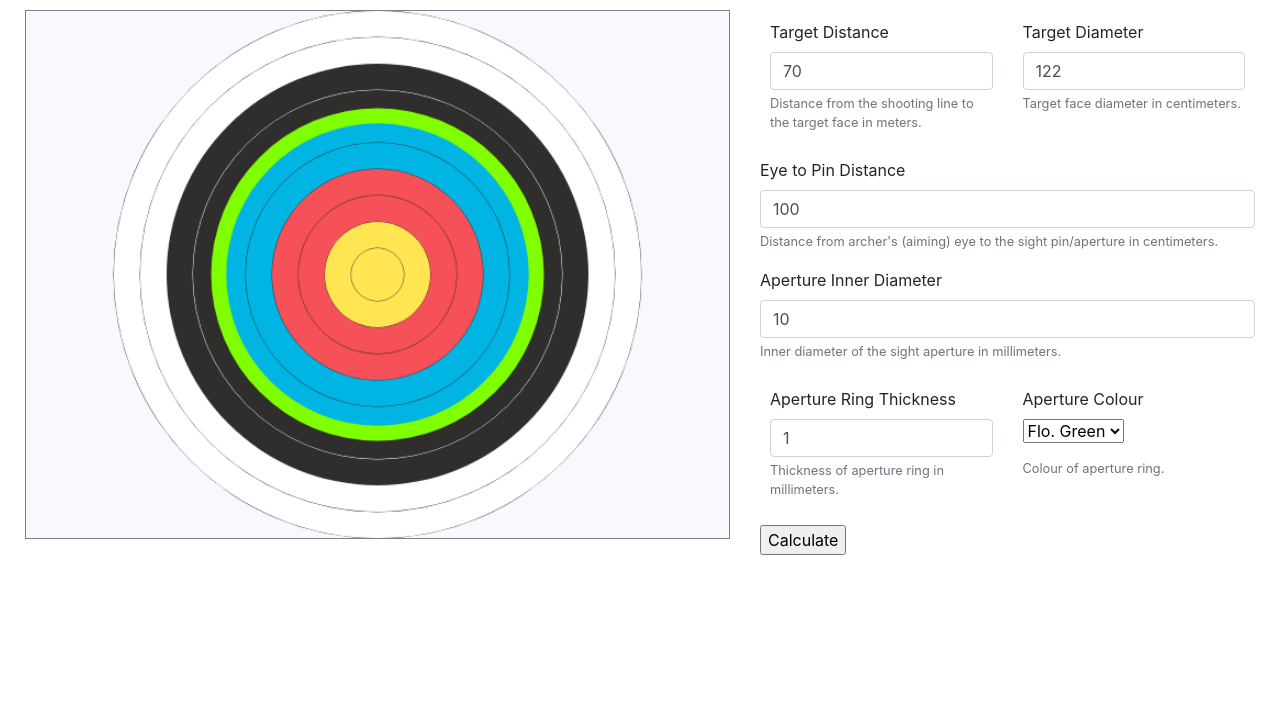
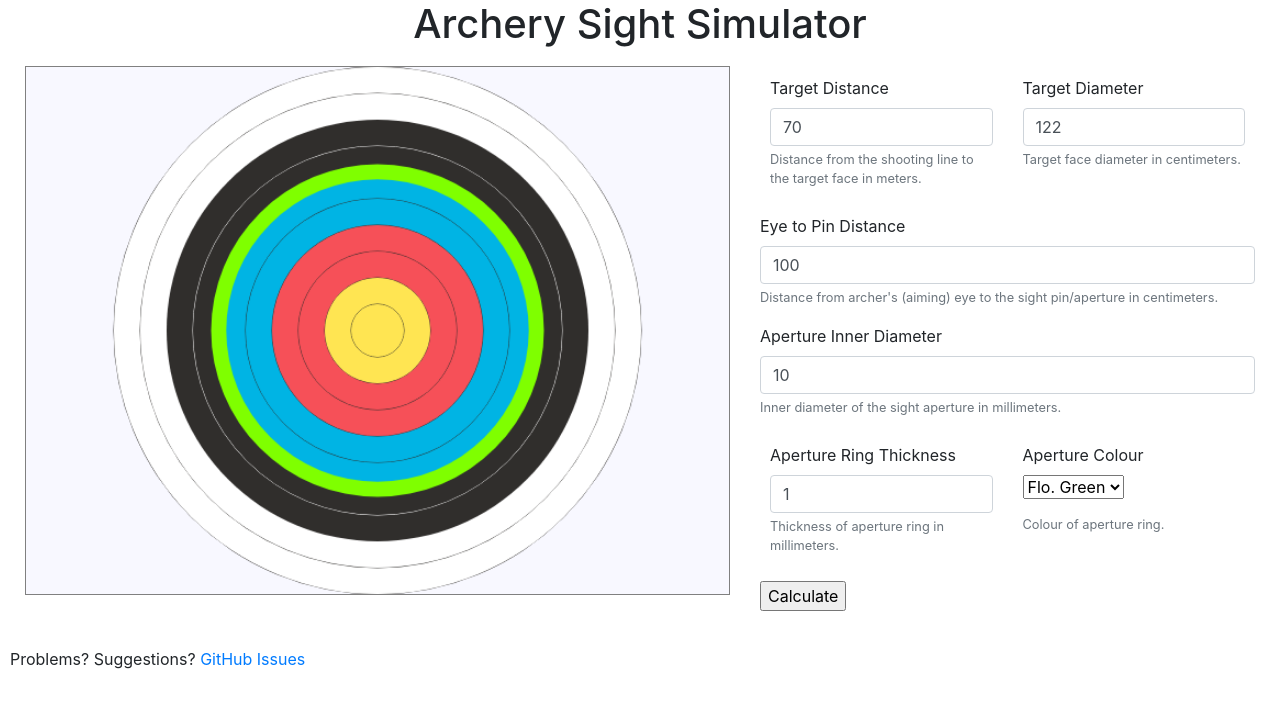
Before and after one commit to andrewazores/archery-sight-simulator, an Angular app: page / in a window 1280 px wide. Shown: the top 708 px of the page. Built offline with nearby package versions, Linux system fonts and the light colour scheme.

Commit message:
Add app title and footer

```diff
--- a/src/index.html
+++ b/src/index.html
@@ -8,6 +8,10 @@
   <link rel="icon" type="image/x-icon" href="favicon.ico">
 </head>
 <body>
+  <h1 class="app-title">Archery Sight Simulator</h1>
   <app-root></app-root>
+  <footer>
+    <p>Problems? Suggestions? <a href="https://github.com/andrewazores/archery-sight-simulator/issues">GitHub Issues</a></p>
+  </footer>
 </body>
 </html>
--- a/src/styles.less
+++ b/src/styles.less
@@ -1 +1,9 @@
 /* You can add global styles to this file, and also import other style files */
+
+.app-title {
+  text-align: center;
+}
+
+footer {
+  padding: 10px;
+}
```
